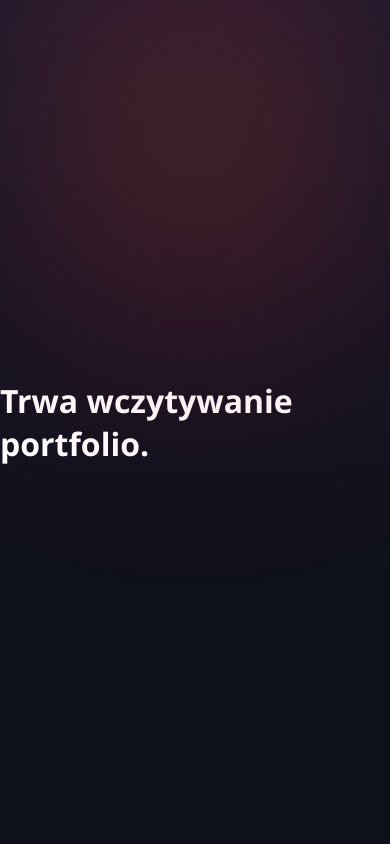
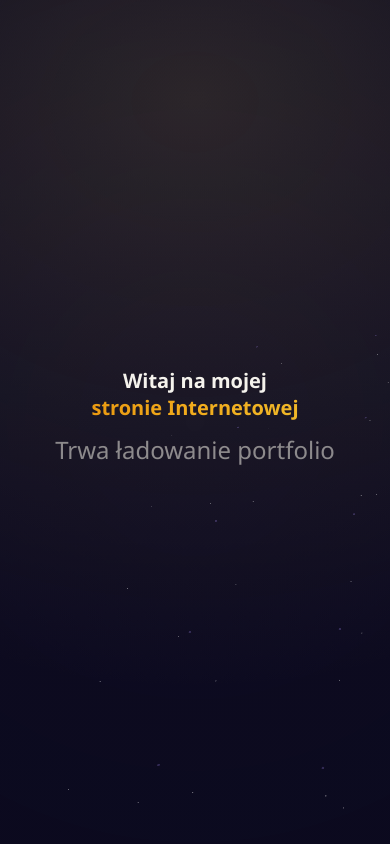
Before and after one commit to mazurek321/portfolio, a React (Vite) app: page / in a window 390 px wide. Shown: the top 844 px of the page. Built offline with nearby package versions, Linux system fonts and the light colour scheme.

Commit message:
Portfolio update

```diff
--- a/src/App.css
+++ b/src/App.css
@@ -89,7 +89,6 @@ main > *{
     background: radial-gradient(circle, rgba(174, 110, 46, 0.3) 0%, rgba(214, 5, 54, 0.2) 50%, transparent 80%);
     filter: blur(100px);
     pointer-events: none;
-    z-index: 2;
     transition: background 0.8s cubic-bezier(0.4, 0, 0.2, 1), filter 0.8s ease;
 }
 
--- a/src/App.jsx
+++ b/src/App.jsx
@@ -1,4 +1,4 @@
-import { useState } from 'react'
+import { useEffect, useState } from 'react'
 import './App.css'
 import About from './components/About/About'
 import Contact from './components/Contact/Contact'
@@ -10,18 +10,30 @@ import Skills from './components/Skills/Skills'
 import WelcomeLoader from './components/WelcomeLoader/WelcomeLoader'
 
 function App() {
+  const [loading, setLoading] = useState(true)
 
-  const [loading, setLoading] = useState(false)
+  useEffect(() => {
+    if (loading) {
+      document.body.classList.add('no-scroll')
+    } else {
+      const scrollTimeout = setTimeout(() => {
+        document.body.classList.remove('no-scroll')
+      }, 1800)
+
+      return () => clearTimeout(scrollTimeout)
+    }
+
+    return () => document.body.classList.remove('no-scroll')
+  }, [loading])
 
   return (
     <>
-        {/* {loading && <WelcomeLoader/>} */}
-        <WelcomeLoader/>
+        <WelcomeLoader loading={loading}/>
 
-        <Navbar/>
+        <Navbar loading={loading}/>
         <main>
-          <Hero loading = {loading}/>
-          <About setLoading = {setLoading}/>
+          <Hero loading={loading}/>
+          <About setLoading={setLoading}/>
           <Skills/>
           <Projects/>
           <Contact/>
--- a/src/components/About/About.tsx
+++ b/src/components/About/About.tsx
@@ -52,7 +52,7 @@ const About: React.FC<AboutProps> = ({setLoading}) => {
                             camera-orbit="0deg 75deg 105%"
                             crossorigin="anonymous"
                             loading="eager"
-                            // onload={() => setLoading(false)}
+                            onload={() => setLoading(false)}
                         >
                             <div className="model-icon-slot">
                                 <div className="neon-user-icon">
--- a/src/components/Hero/Hero.css
+++ b/src/components/Hero/Hero.css
@@ -1,11 +1,18 @@
 .hero-section {
     min-height: 100vh;
-    background: var(--bg-gradient-top);
+    background: transparent;
     overflow: hidden;
     position: relative;
     display: flex;
     align-items: center;
     justify-content: center;
+    transition: 1s linear all;
+    opacity: 0;
+}
+
+.hero-section.fade-in {
+    background: var(--bg-gradient-top);
+    opacity: 1;
 }
 
 .hero-section > div {
@@ -13,16 +20,21 @@
     grid-template-columns: 50% 50%;
     align-items: center;
     height: max-content;
-    z-index: 100;
     min-height: 100vh;
     max-width: 1200px;
     width: 100%;
     padding: 0 20px;
     box-sizing: border-box;
+    z-index: 10;
 }
 
-.hero-section > * {
-    z-index: 10;
+.hero-section .hero-left {
+    opacity: 0;
+    transition: 1s linear all;
+}
+
+.hero-section.fade-in .hero-left {
+    opacity: 1;
 }
 
 .hero-section .upper-icon {
@@ -43,16 +55,16 @@
     line-height: 1.25em;
 }
 
+.hero-section h1 span {
+    background: var(--text-warm);
+    -webkit-background-clip: text;
+    -webkit-text-fill-color: transparent;
+}
+
 .hero-section .desc {
     margin: 30px 0;
     color: #c7c7c7;
     line-height: 25px;
-}
-
-.hero-section h1 span {
-    background: var(--text-warm);
-    -webkit-background-clip: text;
-    -webkit-text-fill-color: transparent;
 }
 
 .social-links {
@@ -72,16 +84,17 @@
 }
 
 .hero-orbit-container {
-    position: relative;
+    height: 360px;
     width: 360px;
-    height: 360px;
     display: flex;
     align-items: center;
     justify-content: center;
-    justify-self: end;
     perspective: 1200px;
     transform-style: preserve-3d;
+    justify-self: end;
 }
+
+
 
 .orbit-line {
     position: absolute;
@@ -188,12 +201,12 @@
     z-index: 11;
 }
 
-.face-front   { transform: rotateY(0deg) translateZ(25px); }
-.face-back    { transform: rotateY(180deg) translateZ(25px); }
-.face-left    { transform: rotateY(-90deg) translateZ(25px); }
-.face-right   { transform: rotateY(90deg) translateZ(25px); }
-.face-top     { transform: rotateX(90deg) translateZ(25px); }
-.face-bottom  { transform: rotateX(-90deg) translateZ(25px); }
+.face-front { transform: rotateY(0deg) translateZ(25px); }
+.face-back { transform: rotateY(180deg) translateZ(25px); }
+.face-left { transform: rotateY(-90deg) translateZ(25px); }
+.face-right { transform: rotateY(90deg) translateZ(25px); }
+.face-top { transform: rotateX(90deg) translateZ(25px); }
+.face-bottom { transform: rotateX(-90deg) translateZ(25px); }
 
 @keyframes orbit-cube-rotate {
     0% { transform: rotateX(0deg) rotateY(0deg) rotateZ(0deg); }
@@ -241,74 +254,21 @@
 }
 
 @media (min-width: 3000px) {
-    .hero-section {
-        min-height: 50vh;
-    }
-
-    .hero-section > div {
-        min-height: 50vh;
-    }
+    .hero-section { min-height: 50vh; }
+    .hero-section > div { min-height: 50vh; }
 }
 
 @media (max-width: 992px) {
-    .hero-section h1 {
-        font-size: 2.5em;
-    }
-    .hero-orbit-container {
-        width: 320px;
-        height: 320px;
-    }
+    .hero-section h1 { font-size: 2.5em; }
+    .hero-orbit-container { width: 320px; height: 320px; }
 }
 
 @media (max-width: 768px) {
-    .hero-section {
-        height: auto;
-        min-height: 100vh;
-        padding: 100px 0 60px 0;
-    }
-
-    .hero-section > div {
-        grid-template-columns: 1fr;
-        gap: 50px;
-        min-height: auto;
-        text-align: center;
-    }
-
-    .hero-section .upper-icon {
-        margin: 0 auto 30px auto;
-    }
-
-    .hero-section h1 {
-        font-size: 2.2rem;
-    }
-
-    .hero-orbit-container {
-        width: 300px;
-        height: 300px;
-        justify-self: center;
-        perspective: none;
-        transform: translateZ(0px);
-    }
-
-    .center-pulse {
-        transform: none;
-        animation: pulse-mobile 6s cubic-bezier(0.16, 1, 0.3, 1) infinite;
-    }
-
-    .social-links {
-        justify-content: center;
-    }
-
+    .hero-section { height: auto; min-height: 100vh; padding: 100px 0 60px 0; }
+    .hero-section > div { grid-template-columns: 1fr; gap: 50px; min-height: auto; text-align: center; }
+    .hero-section .upper-icon { margin: 0 auto 30px auto; }
+    .hero-section h1 { font-size: 2.2rem; }
+    .hero-orbit-container { position: relative !important; left: auto !important; top: auto !important; transform: none !important; width: 300px; height: 300px; justify-self: center; perspective: none; }
+    .center-pulse { transform: none; animation: pulse-mobile 6s cubic-bezier(0.16, 1, 0.3, 1) infinite; }
+    .social-links { justify-content: center; }
 }
-
-
-
-
-
-.hero-right.loading{
-    z-index: 9999;
-    position: fixed;
-    top: 0;
-    lefT: 0;
-    background: red;
-}
--- a/src/components/Hero/Hero.tsx
+++ b/src/components/Hero/Hero.tsx
@@ -1,51 +1,69 @@
-import React from 'react'
+import React, { useEffect, useState } from 'react'
 import "./Hero.css"
-import { motion } from 'framer-motion';
-import { FaGithub, FaLinkedin } from 'react-icons/fa';
-import { FiMail } from 'react-icons/fi';
+import { motion } from 'framer-motion'
+import { FaGithub, FaLinkedin } from 'react-icons/fa'
+import { FiMail } from 'react-icons/fi'
 
 interface HeroProps {
   loading: boolean
 }
 
-const Hero: React.FC<HeroProps> = ({loading}) => {
+const Hero: React.FC<HeroProps> = ({ loading }) => {
+
+
+  const [fadeIn, setFadeIn] = useState(false)
+
+    useEffect(() => {
+      if (!loading) {
+        setFadeIn(true)
+      }
+    }, [loading])
+
 
   const handleOpenCV = () => {
-    window.open('public/data/__CV-Bartlomiej-Mazurkiewicz.pdf', '_blank', 'noopener,noreferrer');
-  };
+    window.open('data/__CV-Bartlomiej-Mazurkiewicz.pdf', '_blank', 'noopener,noreferrer')
+  }
 
   return (
-    <section className='hero-section'>
-        <div>
-          <div className={`hero-left ${loading && 'loading'}`}>
-            <div className="upper-icon">
-              ✦ Portfolio
-            </div>
+    <section className={`hero-section ${fadeIn ? 'fade-in' : ''}`}>
+      <div className="nebula"></div>
+      <div className="hero-container">
+
+        <div className="hero-left">
+          <div className="upper-icon">✦ Portfolio</div>
+
           <h1>
-              Witaj na{" "}
-              <span>mojej</span>
-              {" "}stronie Internetowej
+            Witaj na <span>mojej</span> stronie Internetowej
           </h1>
 
           <div className="desc">
-              To moje portfolio — znajdziesz tutaj projekty, które stworzyłem, technologie, z których korzystam na co dzień, oraz trochę informacji o mnie.
+            To moje portfolio — znajdziesz tutaj projekty, które stworzyłem, technologie,
+            z których korzystam na co dzień, oraz trochę informacji o mnie.
           </div>
 
           <div className="button">
-              <button className='main-styled warm' onClick={handleOpenCV}>
+            <button className="main-styled warm" onClick={handleOpenCV}>
               Wyświetl CV
             </button>
           </div>
+
           <div className="social-links">
-              <a href="https://github.com/mazurek321" target="_blank" rel="noopener noreferrer"><FaGithub /></a>
-              <a href="https://linkedin.com/in/mazurek321" target="_blank" rel="noopener noreferrer"><FaLinkedin /></a>
-              <a href="mailto:mazurek321.93@wp.pl"><FiMail /></a>
+            <a href="https://github.com/mazurek321" target="_blank" rel="noopener noreferrer">
+              <FaGithub />
+            </a>
+            <a href="https://linkedin.com/in/mazurek321" target="_blank" rel="noopener noreferrer">
+              <FaLinkedin />
+            </a>
+            <a href="mailto:mazurek321.93@wp.pl">
+              <FiMail />
+            </a>
           </div>
         </div>
 
-          <div className={`hero-right ${loading && 'loading'}`}>
-            <div className='hero-orbit-container'>
+        <div className="hero-right">
+          <div className="hero-orbit-container">
             <div className="orbit-line" />
+
             <motion.a
               href="https://github.com/mazurek321"
               target="_blank"
@@ -59,11 +77,13 @@ const Hero: React.FC<HeroProps> = ({loading}) => {
               <div className="cube-face face-top"><FaGithub /></div>
               <div className="cube-face face-bottom"><FaGithub /></div>
             </motion.a>
+
             <div className="orbit-center">
               <div className="center-pulse" />
             </div>
           </div>
         </div>
+
       </div>
     </section>
   )
--- a/src/components/Navbar/Navbar.tsx
+++ b/src/components/Navbar/Navbar.tsx
@@ -1,7 +1,12 @@
 import React, { useState } from 'react';
 import "./Navbar.css";
 
-const Navbar: React.FC = () => {
+
+interface NavbarProps {
+  loading: boolean
+}
+
+const Navbar: React.FC<NavbarProps> = ({loading}) => {
   const [isOpen, setIsOpen] = useState<boolean>(false);
 
   const toggleMenu = (): void => {
@@ -26,7 +31,7 @@ const Navbar: React.FC = () => {
   };
 
   return (
-    <nav className="navbar">
+    <nav className={`navbar ${loading && 'loading'}`}>
       <div className="nav-left">
         <span onClick={scrollToTop}>Bartłomiej Mazurkiewicz</span>
       </div>
--- a/src/components/WelcomeLoader/WelcomeLoader.css
+++ b/src/components/WelcomeLoader/WelcomeLoader.css
@@ -1,12 +1,101 @@
-.welcome-loader{
-  background: linear-gradient(#16192b, #0f111a 70%);
+.welcome-loader {
   position: fixed;
-  top: 0;
-  left: 0;
-  width: 100%;
-  height: 100%;
-  z-index: 999;
+  inset: 0;
+  background: #0d0b21;
   display: flex;
   align-items: center;
   justify-content: center;
+  opacity: 1;
+  transition: 1s linear all;
 }
+
+.welcome-loader.fade-out {
+  opacity: 0;
+  transform: scale(1.02);
+  pointer-events: none;
+}
+
+.welcome-loader .content {
+  z-index: 1000;
+  display: flex;
+  flex-direction: column;
+  align-items: center;
+}
+
+.content .header {
+  font-size: 1.5em;
+  text-align: center;
+}
+
+.fade-in-line-1 {
+  opacity: 1;
+}
+
+.fade-in-line-2 {
+  opacity: 1;
+}
+
+.fade-in-subtitle {
+  font-weight: normal;
+  opacity: 1;
+  animation: blink 2.5s infinite ease-in-out;
+}
+
+.content h2 {
+  color: rgb(199, 198, 198);
+  margin: 0.5em;
+  animation: blink 2.5s infinite ease-in-out;
+  font-weight: normal;
+}
+
+@keyframes blink {
+  0%, 100% {
+    opacity: 1;
+  }
+  50% {
+    opacity: 0;
+  }
+}
+
+.content h1.styled {
+  background: var(--text-warm);
+  -webkit-background-clip: text;
+  -webkit-text-fill-color: transparent;
+  font-weight: 1000;
+}
+
+@keyframes wave {
+  0%, 40%, 100% {
+    transform: translateY(0);
+  }
+  20% {
+    transform: translateY(-10px);
+  }
+}
+
+@media (max-width: 1024px) {
+  .content h1 {
+    font-size: 2rem;
+  }
+}
+
+@media (max-width: 768px) {
+  .content h1 {
+    font-size: 1.6rem;
+  }
+
+  @keyframes wave {
+    0%, 40%, 100% {
+      transform: translateY(0);
+    }
+    20% {
+      transform: translateY(-6px);
+    }
+  }
+}
+
+@media (max-width: 480px) {
+  .content h1 {
+    font-size: 1.25rem;
+  }
+}
--- a/src/components/WelcomeLoader/WelcomeLoader.tsx
+++ b/src/components/WelcomeLoader/WelcomeLoader.tsx
@@ -1,14 +1,37 @@
-import React from 'react'
+import React, { useEffect, useState } from 'react'
 import "./WelcomeLoader.css"
 
-const WelcomeLoader = () => {
+interface WelcomeLoaderProps {
+  loading: boolean
+}
+
+const WelcomeLoader: React.FC<WelcomeLoaderProps> = ({ loading }) => {
+  const [visible, setVisible] = useState(true)
+  const [fadeOut, setFadeOut] = useState(false)
+
+  useEffect(() => {
+    if (!loading) {
+      setFadeOut(true)
+
+      const t = setTimeout(() => {
+        setVisible(false)
+      }, 1200)
+
+      return () => clearTimeout(t)
+    }
+  }, [loading])
+
+  if (!visible) return null
+
   return (
-    <div className='welcome-loader'>
+    <div className={`welcome-loader ${fadeOut ? 'fade-out' : ''}`}>
+      <div className="content">
+        <div className="header">
+          <h1>Witaj na mojej</h1>
+          <h1 className='styled'>stronie Internetowej</h1>
+        </div>
 
-      <div className="nebula" />
-
-      <div className="content">
-        <h1>Trwa wczytywanie portfolio.</h1>
+        <h2>Trwa ładowanie portfolio</h2>
       </div>
     </div>
   )
--- a/src/index.css
+++ b/src/index.css
@@ -59,3 +59,8 @@ html, body{
   background: var(--bg-light);
   color: #ffff;
 }
+
+body.no-scroll {
+  overflow: hidden;
+  height: 100vh;
+}
--- a/src/main.jsx
+++ b/src/main.jsx
@@ -14,8 +14,6 @@ createRoot(document.getElementById('root')).render(
           <div className="grid-layer" />
           <div className="stars-layer" />
         </div>
-
-        <div className="nebula" />
               <Routes>
 
                 <Route
```
Also changed, not shown: src/components/Navbar/Navbar.css (+8 -0 lines), 2 other files (tests, documents, lock files or other folders). Lines whose indentation alone changed are shown as unchanged.
